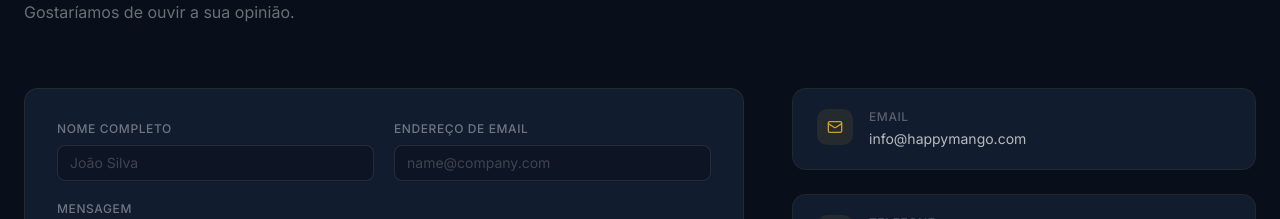
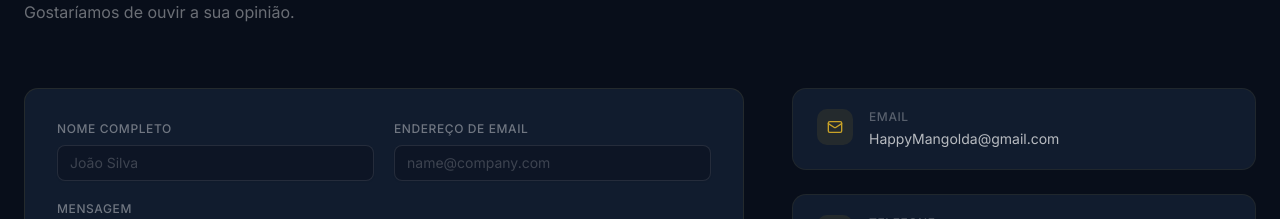
Before and after one commit to hugotorres10/happy-mango, a Next.js app: page / in a window 1280 px wide. Shown: the part 3404-3623 px from the top of the page. Built offline with nearby package versions, Linux system fonts and the light colour scheme.

Commit message:
feat: real email contact

```diff
--- a/src/components/contact.tsx
+++ b/src/components/contact.tsx
@@ -87,7 +87,7 @@ export function Contact() {
                 {
                   icon: Mail,
                   label: t(translations.contact.email, lang),
-                  value: "info@happymango.com",
+                  value: "HappyMangolda@gmail.com",
                 },
                 {
                   icon: Phone,
```
